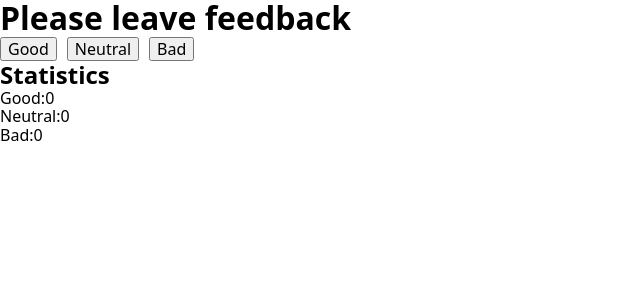
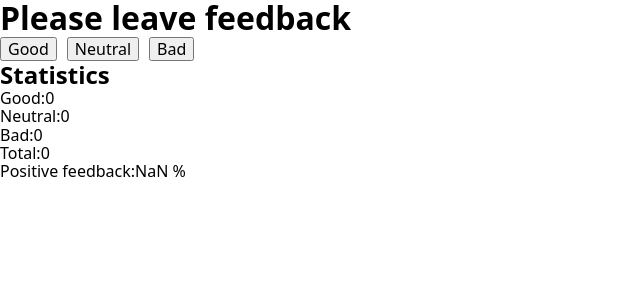
Before and after one commit to MaksimEdam/goit-react-hw-02-feedback, a React (Create React App) app: page / in a window 1280 px wide. Shown: the top 300 px of the page, without its empty margins (0-640 px from the left). Built offline with nearby package versions, Linux system fonts and the light colour scheme.

Commit message:
total and percentage

```diff
--- a/src/FeedBack/FeedBack.jsx
+++ b/src/FeedBack/FeedBack.jsx
@@ -32,6 +32,15 @@ class FeedBack extends Component {
       };
     });
   };
+  countTotalFeedback = () => {
+    const result = this.state.good + this.state.bad + this.state.neutral;
+    return result;
+  };
+  countPositiveFeedbackPercentage = () => {
+    const percentage = (this.state.good * 100) / this.countTotalFeedback();
+    return Math.round(percentage);
+  };
+
   render() {
     return (
       <div>
@@ -69,6 +78,14 @@ class FeedBack extends Component {
             <li>
               Bad:<span>{this.state.bad}</span>
             </li>
+            <li>
+              Total:
+              <span>{this.countTotalFeedback()}</span>
+            </li>
+            <li>
+              Positive feedback:
+              <span>{this.countPositiveFeedbackPercentage()} %</span>
+            </li>
           </ul>
         </section>
       </div>
```
